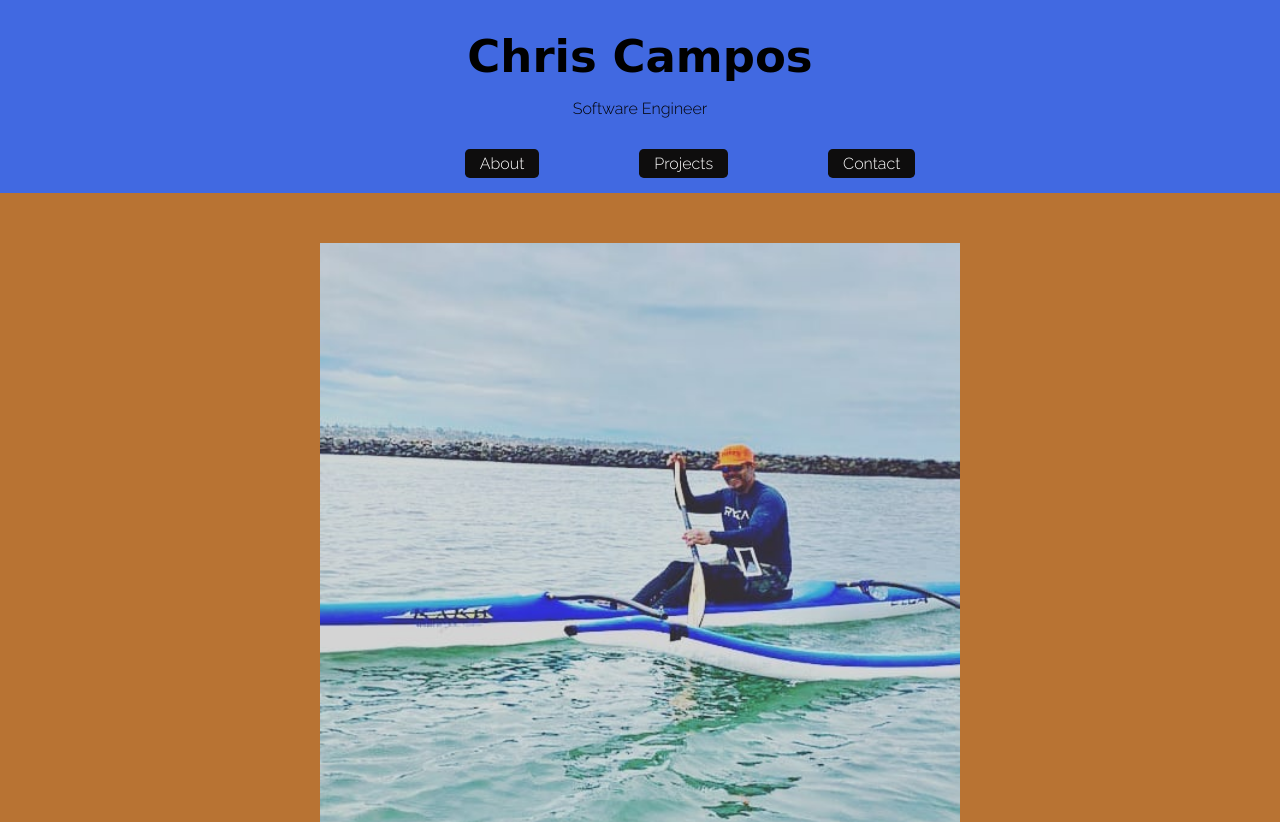
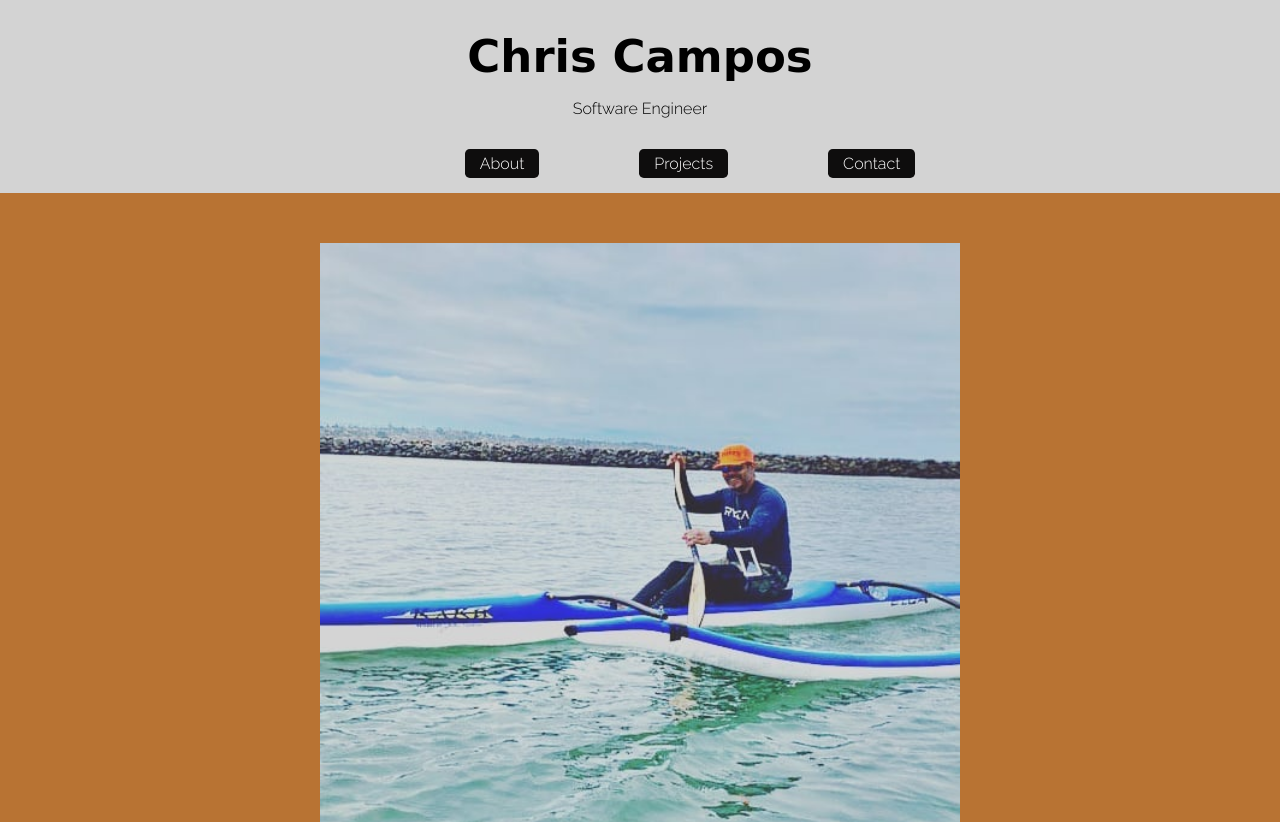
Before and after one commit to TheChunkyPumpkinhead/Profile-for-Chris, a website: page index.html in a window 1280 px wide. Shown: the top 822 px of the page. Drawn offline with Linux system fonts and the light colour scheme; a web font is replaced by a local one.

Commit message:
checking colors

```diff
--- a/style.css
+++ b/style.css
@@ -45,7 +45,7 @@ a {
 /* ----- header format ----- */
 header {
   color: rgb(0, 0, 0);
-  background-color: royalblue;
+  background-color:lightgrey;
   display: flex;
   flex-flow: column;
   justify-content: center;
@@ -62,7 +62,7 @@ header h1 {
 
 header nav {
   width: 100%;
-  background-color: royalblue;
+  background-color:lightgrey;
 }
 
 header nav ul {
@@ -230,7 +230,7 @@ footer {
   display: flex;
   justify-content: center;
   align-items: center;
-  background-color: royalblue;
+  background-color:lightgray;
 }
 
 /* ---- Media ---- */
```
